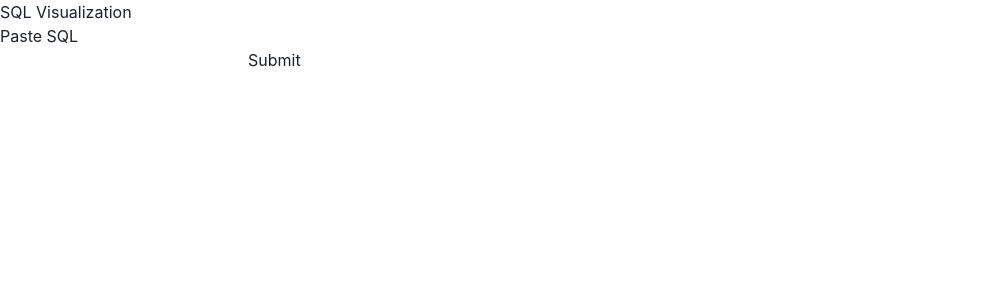
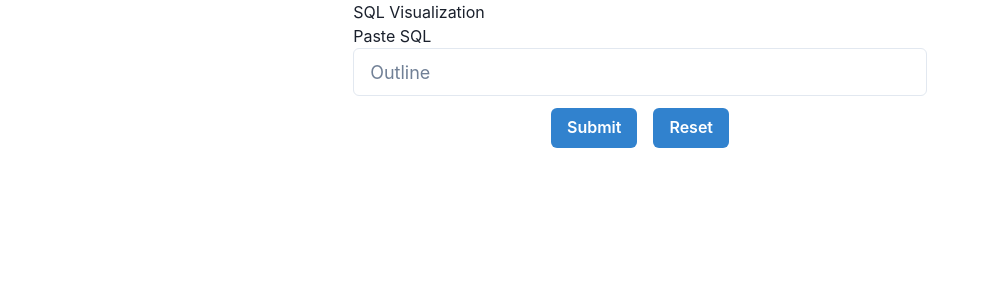
Before and after one commit to Govindskatyura/sql-visualizer, a React (Create React App) app: page / in a window 1280 px wide. Shown: the top 300 px of the page, without its empty margins (0-989 px from the left). Built offline with nearby package versions, Linux system fonts and the light colour scheme.

Commit message:
ui basic

```diff
--- a/package.json
+++ b/package.json
@@ -3,7 +3,7 @@
   "version": "0.1.0",
   "private": true,
   "dependencies": {
-    "@chakra-ui/react": "^2.2.1",
+    "@chakra-ui/react": "^2.2.3",
     "@emotion/react": "^11.9.3",
     "@emotion/styled": "^11.9.3",
     "@testing-library/jest-dom": "^5.16.4",
@@ -12,7 +12,7 @@
     "framer-motion": "^6.4.3",
     "react": "^18.2.0",
     "react-dom": "^18.2.0",
-    "react-scripts": "^2.1.3",
+    "react-scripts": "^5.0.0",
     "web-vitals": "^2.1.4"
   },
   "scripts": {
--- a/src/App.js
+++ b/src/App.js
@@ -1,3 +1,4 @@
+import { Button, Container, Input, Stack } from "@chakra-ui/react";
 import { useState } from "react";
 
 function App() {
@@ -10,7 +11,7 @@ function App() {
     console.log(sql);
   }
   return (
-    <div className="App">
+    <Container>
       {/* Section for sql visualization */}
       <div className="sql-visualization">
         <div className="sql-visualization-header">
@@ -21,17 +22,35 @@ function App() {
 
         <div className="sql-visualization-header">
           <h1>Paste SQL</h1>
-          <input
+          <Input
+            variant="outline"
+            placeholder="Outline"
             type="text"
-            className="sql-visualization-input"
             onChange={handleChange}
+            value={sql}
+            size='lg'
           />
-          <button className="sql-visualization-button" onSubmit={handleSubmit}>
-            Submit
-          </button>
+          <Stack spacing={4} mt={3} direction="row" align="center" justifyContent={'center'}>
+            <Button
+              className="sql-visualization-button"
+              onSubmit={handleSubmit}
+              colorScheme="blue"
+              alignContent="center"
+            >
+              Submit
+            </Button>
+            <Button
+              className="sql-visualization-button"
+              onSubmit={handleSubmit}
+              colorScheme="blue"
+              alignContent="center"
+            >
+              Reset
+            </Button>
+          </Stack>
         </div>
       </div>
-    </div>
+    </Container>
   );
 }
 
--- a/src/index.js
+++ b/src/index.js
@@ -1,12 +1,24 @@
 import React from "react";
 import ReactDOM from "react-dom/client";
 import App from "./App";
-import { ChakraProvider } from "@chakra-ui/react";
+import { extendTheme, ChakraProvider } from '@chakra-ui/react'
+
+// 2. Extend the theme to include custom colors, fonts, etc
+const colors = {
+  brand: {
+    900: '#1a365d',
+    800: '#153e75',
+    700: '#2a69ac',
+  },
+}
+
+const theme = extendTheme({ colors });
 
 const root = ReactDOM.createRoot(document.getElementById("root"));
+
 root.render(
   <React.StrictMode>
-    <ChakraProvider>
+    <ChakraProvider theme={theme}>
       <App />
     </ChakraProvider>
   </React.StrictMode>
```
Also changed, not shown: 1 other file (tests, documents, lock files or other folders).
